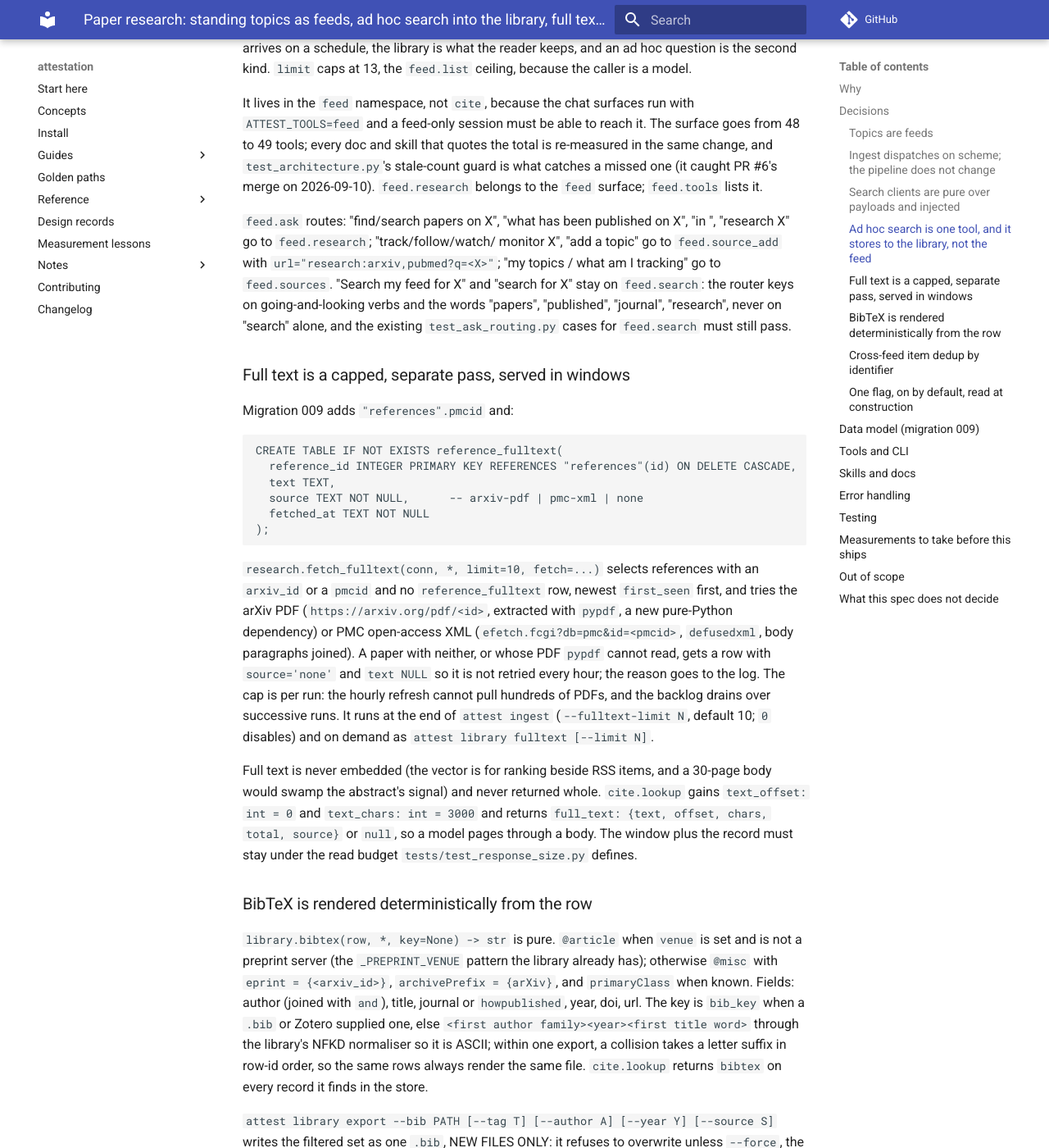
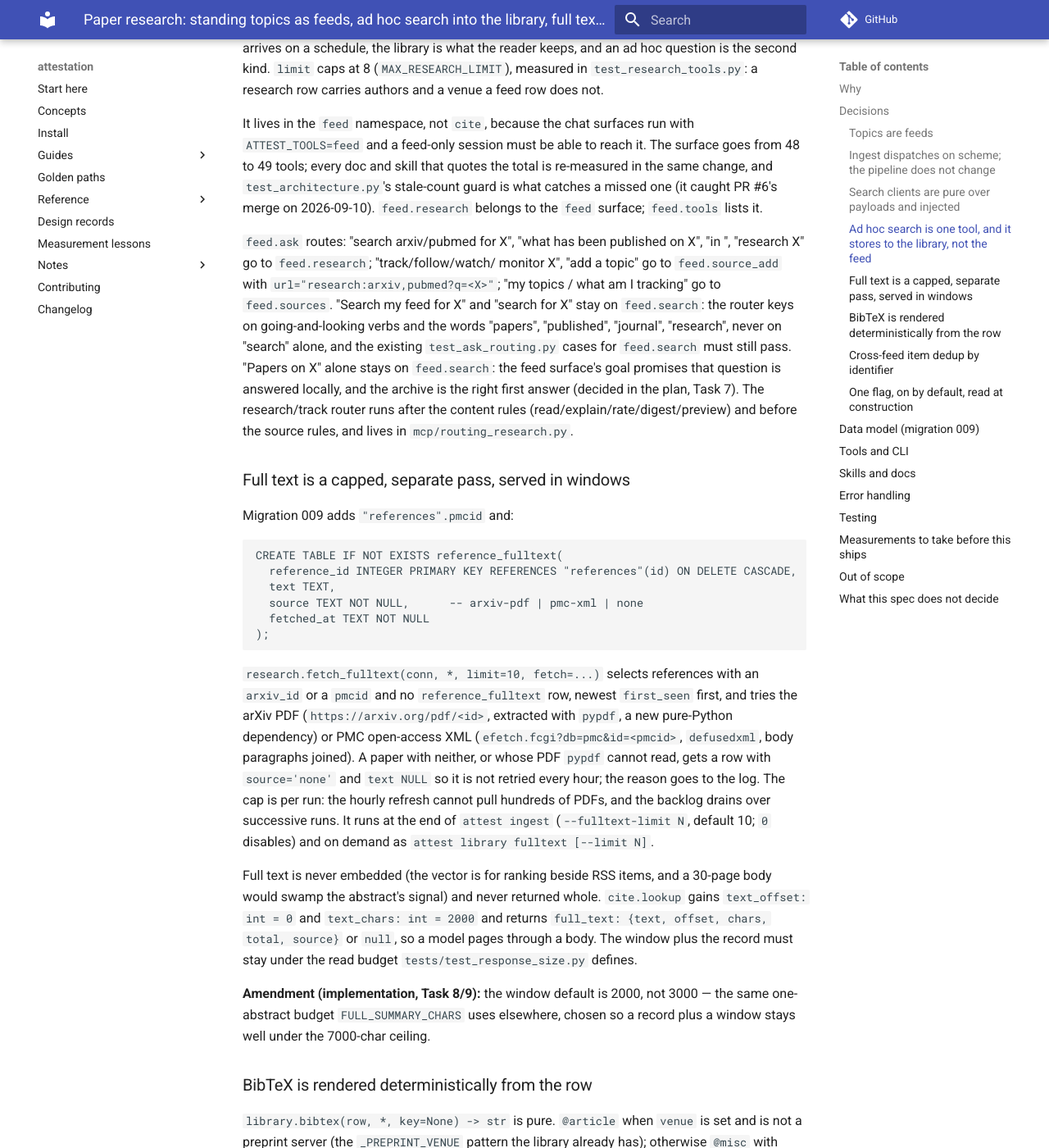
Before and after one commit to mgoldey/attestation, an MkDocs documentation site: the page built from docs/superpowers/specs/2026-09-10-paper-research-design.md, in a window 1280 px wide and 1400 px high, scrolled down 3776 px. Shown: the whole window at 82% size. Built offline with MkDocs 1.6.1 and Material for MkDocs 9.7.7, drawn with Linux system fonts in a browser that asks for light colours; comment, search, counter and statistics services are not loaded; some of the changed text lies outside the part shown.

Commit message:
Teach the research surface: the feed skill separates 'search what arrived' from 'go and look' and 'track X'; the knowledge skill names bibtex and full-text windows; guides, CLAUDE.md's research and offline-guarantee lines, the changelog, and the spec amended with what the plan decided (limit 8, 'papers on X' stays local, from-pub-date)
Also fixes examples/model-servers/README.md's pinned attest-ingest output
line, stale since the full-text pass added a `fulltext` sub-dict to ingest
stats: test_golden_paths.py failed for model-servers before this commit and
passes after it, independent of the prose changes above.

Co-Authored-By: Claude Sonnet 5 <noreply@anthropic.com>

```diff
--- a/docs/superpowers/specs/2026-09-10-paper-research-design.md
+++ b/docs/superpowers/specs/2026-09-10-paper-research-design.md
@@ -162,8 +162,9 @@ title, `authors[:6]` + `n_authors`, venue, published, doi, arxiv_id, url,
 `research:<client>` exactly as a topic hit is; with `store=False` it
 previews. Hits never become items: the feed is what arrives on a schedule,
 the library is what the reader keeps, and an ad hoc question is the second
-kind. `limit` caps at 13, the `feed.list` ceiling, because the caller is a
-model.
+kind. `limit` caps at 8 (`MAX_RESEARCH_LIMIT`), measured in
+`test_research_tools.py`: a research row carries authors and a venue a feed
+row does not.
 
 It lives in the `feed` namespace, not `cite`, because the chat surfaces run
 with `ATTEST_TOOLS=feed` and a feed-only session must be able to reach it.
@@ -173,7 +174,7 @@ stale-count guard is what catches a missed one (it caught PR #6's merge
 on 2026-09-10). `feed.research` belongs to the `feed` surface;
 `feed.tools` lists it.
 
-`feed.ask` routes: "find/search papers on X", "what has been published on
+`feed.ask` routes: "search arxiv/pubmed for X", "what has been published on
 X", "in <journal>", "research X" go to `feed.research`; "track/follow/watch/
 monitor X", "add a topic" go to `feed.source_add` with
 `url="research:arxiv,pubmed?q=<X>"`; "my topics / what am I tracking" go to
@@ -181,6 +182,11 @@ monitor X", "add a topic" go to `feed.source_add` with
 `feed.search`: the router keys on going-and-looking verbs and the words
 "papers", "published", "journal", "research", never on "search" alone, and
 the existing `test_ask_routing.py` cases for `feed.search` must still pass.
+"Papers on X" alone stays on `feed.search`: the feed surface's goal promises
+that question is answered locally, and the archive is the right first
+answer (decided in the plan, Task 7). The research/track router runs after
+the content rules (read/explain/rate/digest/preview) and before the source
+rules, and lives in `mcp/routing_research.py`.
 
 ### Full text is a capped, separate pass, served in windows
 
@@ -210,9 +216,13 @@ disables) and on demand as `attest library fulltext [--limit N]`.
 Full text is never embedded (the vector is for ranking beside RSS items,
 and a 30-page body would swamp the abstract's signal) and never returned
 whole. `cite.lookup` gains `text_offset: int = 0` and `text_chars: int =
-3000` and returns `full_text: {text, offset, chars, total, source}` or
+2000` and returns `full_text: {text, offset, chars, total, source}` or
 `null`, so a model pages through a body. The window plus the record must
 stay under the read budget `tests/test_response_size.py` defines.
+
+**Amendment (implementation, Task 8/9):** the window default is 2000, not
+3000 — the same one-abstract budget `FULL_SUMMARY_CHARS` uses elsewhere,
+chosen so a record plus a window stays well under the 7000-char ceiling.
 
 ### BibTeX is rendered deterministically from the row
 
@@ -293,7 +303,7 @@ registers one.
 | `feed.source_add(url, title=None, user=None)` | accepts `research:` URLs, validated by `parse_topic`, no network; fills `added_by` when `user` names a persona |
 | `feed.sources()` | rows carry `kind: rss|research` and `added_by` |
 | `feed.source_remove` | unchanged; works on a topic like any feed |
-| `cite.lookup(key, text_offset=0, text_chars=3000)` | adds `bibtex` and the `full_text` window |
+| `cite.lookup(key, text_offset=0, text_chars=2000)` | adds `bibtex` and the `full_text` window |
 | `cite.sources()` | `offline` also reflects `ATTEST_RESEARCH_WEB`; counts `research:*` source rows and `reference_fulltext` |
 | `feed.ask` | the routes above |
 
@@ -372,8 +382,8 @@ Patterns gets one `|Research:` entry and the counts it asserts are updated.
   count.
 - `tests/test_architecture.py`: 49 tools, namespace rules, the stale-count
   guard over the docs.
-- `tests/test_response_size.py`: `feed.research` at limit 13 and
-  `cite.lookup` with a 3000-char window stay under their budgets.
+- `tests/test_response_size.py`: `feed.research` at limit 8 and
+  `cite.lookup` with a 2000-char window stay under their budgets.
 - Offline guarantee: with `ATTEST_RESEARCH_WEB=0` and both citation flags
   unset, a full `attest ingest` over RSS fixtures plus a registered topic,
   a `feed.research` call, and a `cite.sync` issue zero HTTP requests
@@ -390,7 +400,7 @@ Recorded in this file's §Measured when taken, as the library spec did:
   the RSS-only baseline;
 - `pypdf` seconds per arXiv PDF and characters extracted, over the first
   ten, so the default cap is a number not a guess;
-- `feed.research` payload size at limit 13 and `cite.lookup` with a window,
+- `feed.research` payload size at limit 8 and `cite.lookup` with a window,
   against the budgets.
 
 ## Out of scope
```
Also changed, not shown: CHANGELOG.md (+9 -0 lines), CLAUDE.md (+3 -2 lines), docs/guides/claims-and-citations.md (+19 -6 lines), docs/guides/feed.md (+25 -0 lines), examples/model-servers/README.md (+1 -1 lines), src/attestation/skills/attestation-feed/SKILL.md (+27 -0 lines), src/attestation/skills/attestation-knowledge/SKILL.md (+7 -0 lines).
